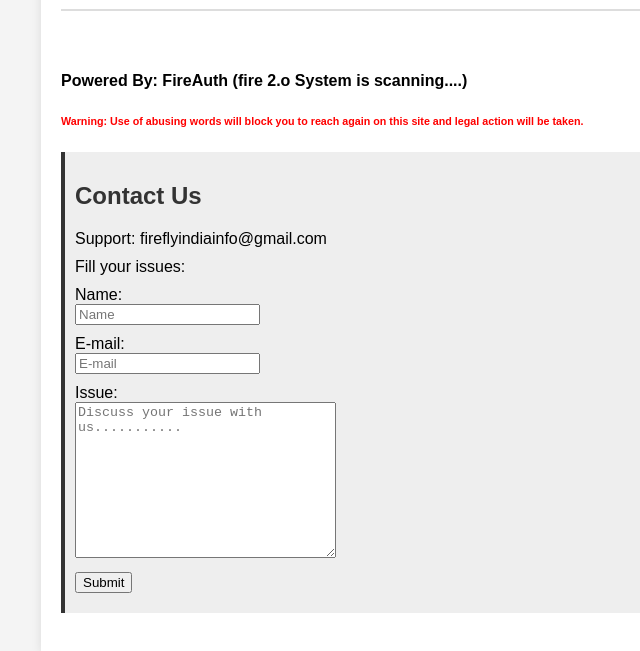
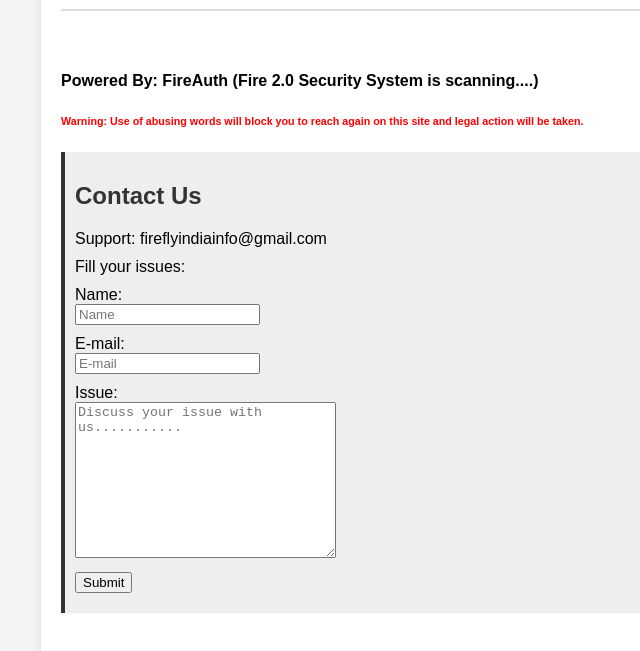
Before and after one commit to divyanshugupta0/Taskbarissue0258, a plain HTML site: page index.html in a window 1280 px wide. Shown: the part 79-730 px from the top of the page, without its empty margins (67-707 px from the left). Drawn offline with Linux system fonts and the light colour scheme.

Commit message:
Update index.html

```diff
--- a/index.html
+++ b/index.html
@@ -56,7 +56,7 @@
 <body>
     <div class="container">
         <h1>Issue with Taskbar</h1><br>
-        <h4>Powered By: FireAuth (fire 2.o System is scanning....)</h4>
+        <h4>Powered By: FireAuth (Fire 2.0 Security System is scanning....)</h4>
         <div class="warning">
         <h6>Warning: Use of abusing words will block you to reach again on this site and legal action will be taken.</h6>
         </div>
```
